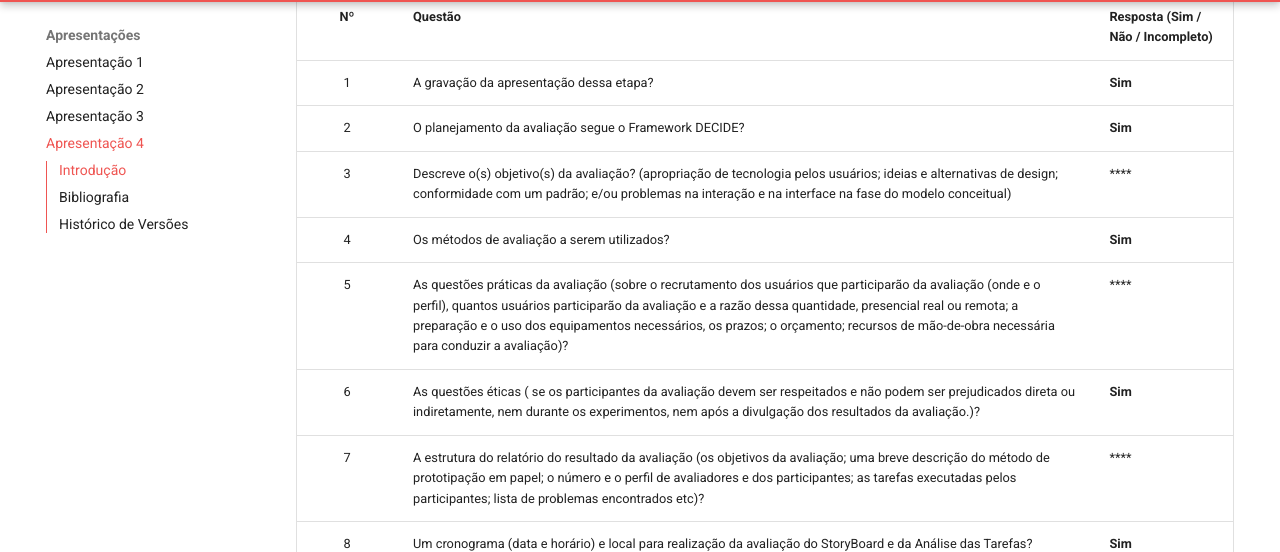
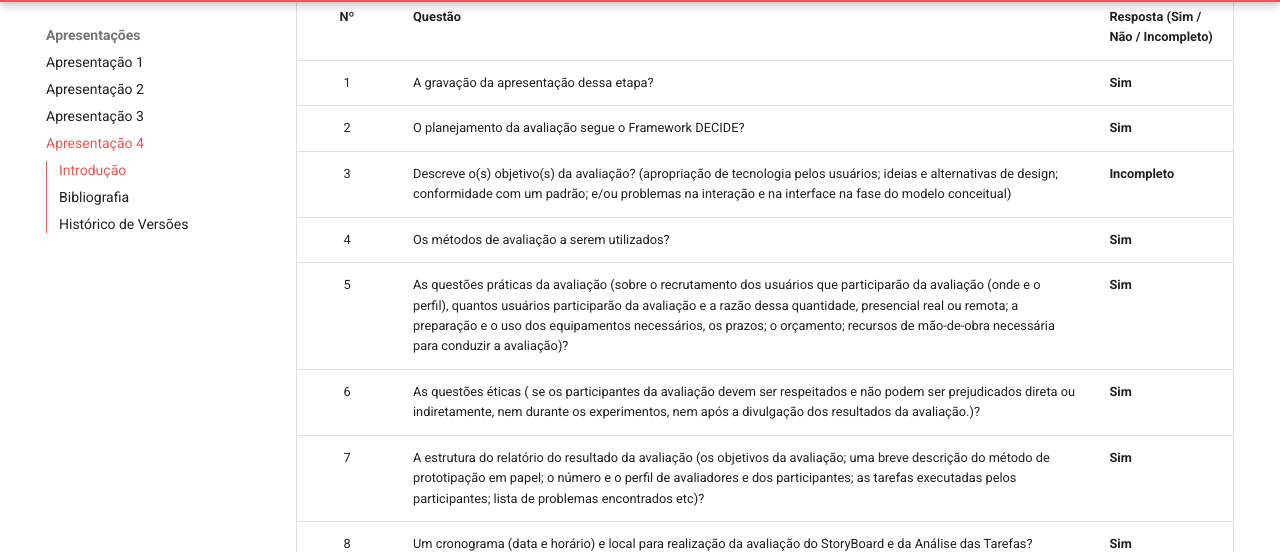
Before and after one commit to Interacao-Humano-Computador/2024.1-CBMERJ, an MkDocs documentation site: the page built from docs/apresentacoes/apresentacao_4.md, in a window 1280 px wide and 900 px high, scrolled down 832 px. Shown: the part 94-646 px from the top of the window. Built offline with MkDocs 1.6.1 and Material for MkDocs 9.7.7, drawn with Linux system fonts in a browser that asks for light colours; comment, search, counter and statistics services are not loaded.

Commit message:
Update apresentacao_4.md

```diff
--- a/docs/apresentacoes/apresentacao_4.md
+++ b/docs/apresentacoes/apresentacao_4.md
@@ -20,11 +20,11 @@ Fonte: autores.
 |:--:|---------|----------------------------------|
 | 1  | A gravação da apresentação dessa etapa?                                                                                   |  **Sim**  |
 | 2  | O planejamento da avaliação segue o Framework DECIDE?                                                                     |  **Sim**  |
-| 3  | Descreve o(s) objetivo(s) da avaliação? (apropriação de tecnologia pelos usuários; ideias e alternativas de design; conformidade com um padrão; e/ou problemas na interação e na interface na fase do modelo conceitual)                             |  ****  |
+| 3  | Descreve o(s) objetivo(s) da avaliação? (apropriação de tecnologia pelos usuários; ideias e alternativas de design; conformidade com um padrão; e/ou problemas na interação e na interface na fase do modelo conceitual)                             |  **Incompleto**  |
 | 4  | Os métodos de avaliação a serem utilizados?                                                                               |  **Sim**  |
-| 5  | As questões práticas da avaliação (sobre o recrutamento dos usuários que participarão da avaliação (onde e o perfil), quantos usuários participarão da avaliação e a razão dessa quantidade, presencial real ou remota; a preparação e o uso dos equipamentos necessários, os prazos; o orçamento; recursos de mão-de-obra necessária para conduzir a avaliação)?                 |  ****  |
+| 5  | As questões práticas da avaliação (sobre o recrutamento dos usuários que participarão da avaliação (onde e o perfil), quantos usuários participarão da avaliação e a razão dessa quantidade, presencial real ou remota; a preparação e o uso dos equipamentos necessários, os prazos; o orçamento; recursos de mão-de-obra necessária para conduzir a avaliação)?                 |  **Sim**  |
 | 6  | As questões éticas ( se os participantes da avaliação devem ser respeitados e não podem ser prejudicados direta ou indiretamente, nem durante os experimentos, nem após a divulgação dos resultados da avaliação.)?                                 |  **Sim**  |
-| 7  | A estrutura do relatório do resultado da avaliação (os objetivos da avaliação; uma breve descrição do método de prototipação em papel; o número e o perfil de avaliadores e dos participantes; as tarefas executadas pelos participantes; lista de problemas encontrados etc)?                                                                                                   |  ****  |
+| 7  | A estrutura do relatório do resultado da avaliação (os objetivos da avaliação; uma breve descrição do método de prototipação em papel; o número e o perfil de avaliadores e dos participantes; as tarefas executadas pelos participantes; lista de problemas encontrados etc)?                                                                                                   |  **Sim**  |
 | 8  | Um cronograma (data e horário) e local para realização da avaliação do StoryBoard e da Análise das Tarefas?               |  **Sim**  |
 | 9  | Cada desenho do StoryBoard está relacionado uma especificação do artefato da Análise de Tarefas?                          |  **Sim**  |
 | 10 | Quantidade de storyboards é igual a quantidade de integrantes do grupo?                                                   |  **Sim**  |
```
